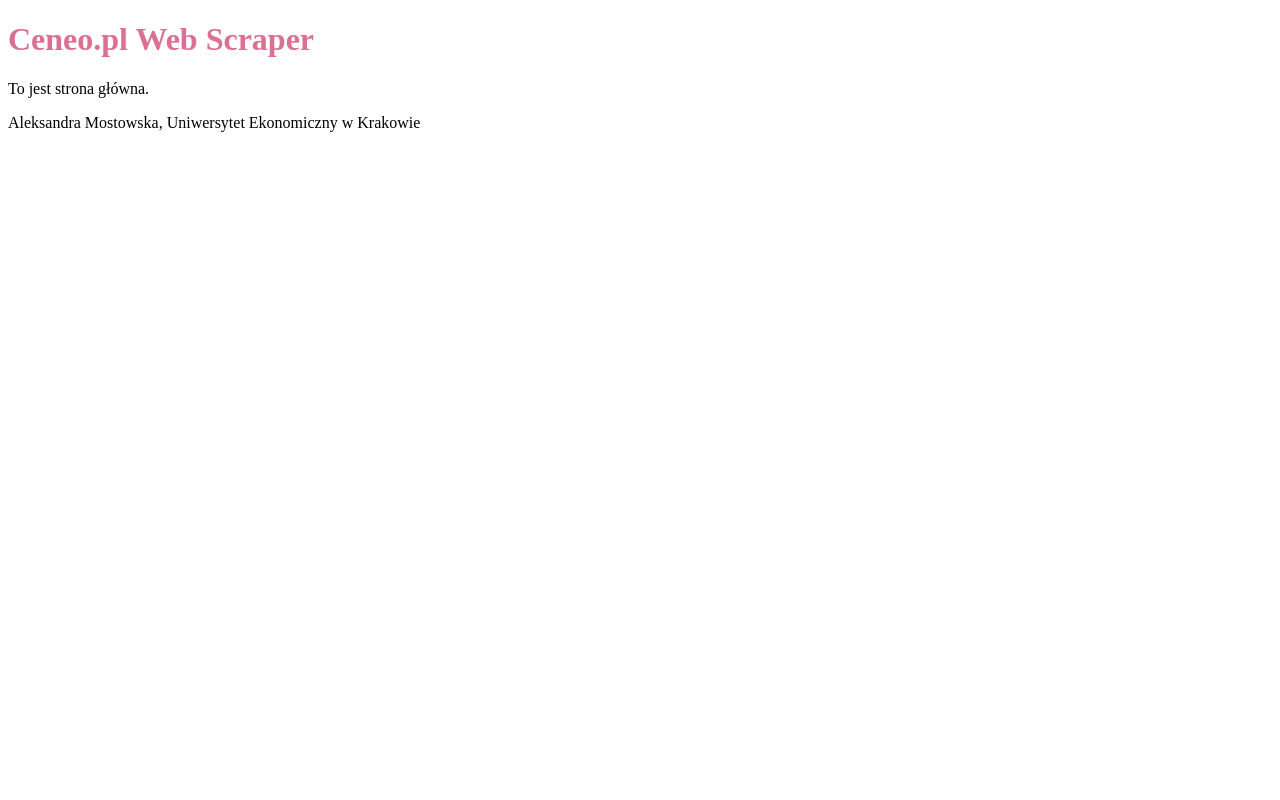
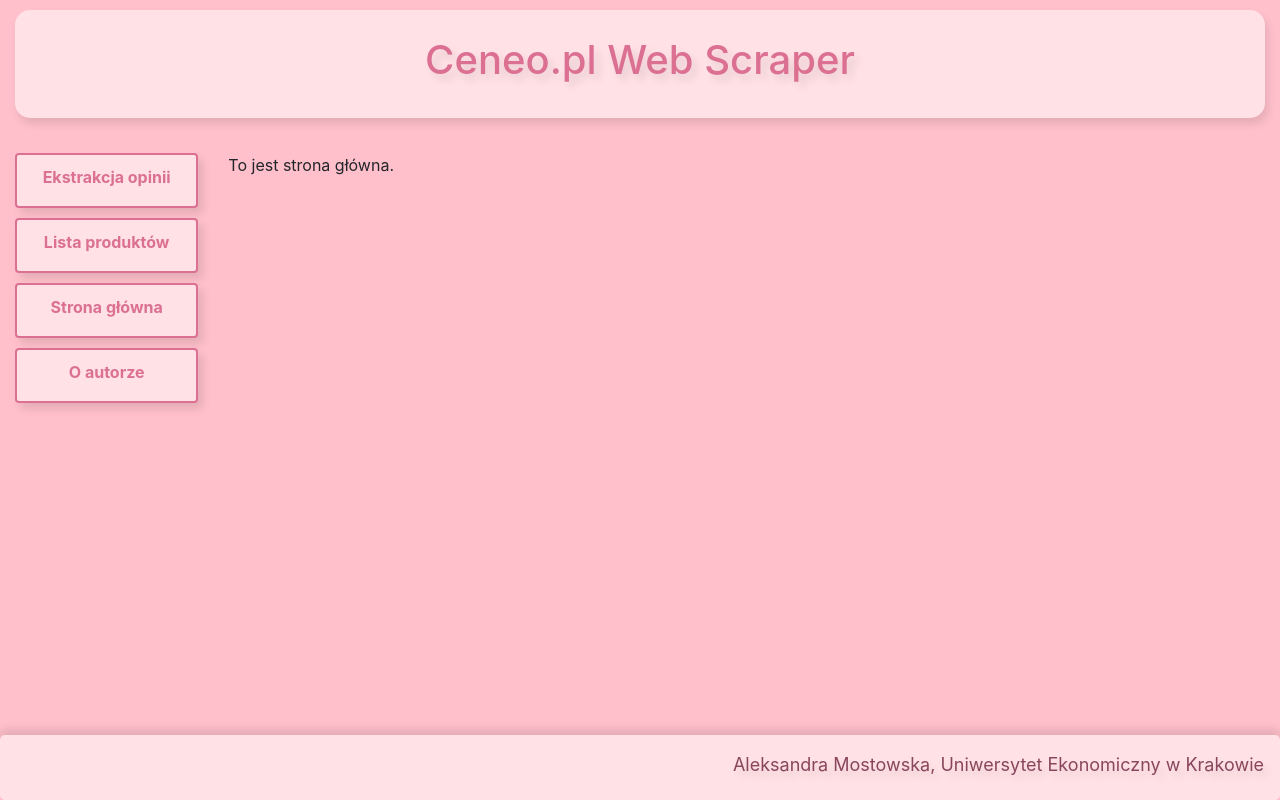
Before and after one commit to AleksandraMostowska/CeneoWebScraperAM, a Flask app: page / in a window 1280 px wide. Run offline with Flask 3, Linux system fonts and the light colour scheme.

Commit message:
homework 2024-05-08 AM

```diff
--- a/app/static/style.css
+++ b/app/static/style.css
@@ -1,3 +1,86 @@
-h1{
+header h1 {
+    display: inline-block;
+    padding: 10px;
     color: palevioletred;
+    transition: transform 0.3s ease;
 }
+
+header h1:hover {
+    transform: scale(1.1);
+}
+
+body {
+    background-color: pink;
+}
+
+header {
+    background-color: rgb(255, 225, 230);
+    padding: 20px;
+    text-align: center;
+    text-shadow: 5px 6px 8px rgba(0, 0, 0, 0.1);
+    border-radius: 15px;
+    box-shadow: 3px 6px 8px rgba(0, 0, 0, 0.1);
+    margin-left: 15px;
+    margin-right: 15px;
+    margin-top: 10px;
+}
+
+section {
+    display: flex;
+    padding-top: 35px;
+}
+
+nav {
+    width: 200px;
+    background-color: pink;
+    /* background-color: #f8f9fa; */
+    padding: 20px;
+    padding-left: 30;
+}
+
+footer {
+    height: 65px;
+    background-color: white;
+    padding: 10px 20px;
+    margin-top: auto;
+    text-align: right;
+    border-radius: 5px;
+    font-size: large;
+    font-weight: 400;
+    background-color: rgb(255, 225, 230);
+    color: rgb(137, 70, 93);
+    box-shadow: 0px -6px 8px rgba(0, 0, 0, 0.1);
+    text-shadow: 5px 6px 8px rgba(0, 0, 0, 0.1);
+}
+
+.nav-link{
+    color: palevioletred;
+    font-weight: 700;
+    border: 1px solid palevioletred;
+    border-radius: 10px;
+    border-width: 2px;
+    padding: 10px;
+    margin-bottom: 10px;
+    box-shadow: 5px 6px 8px rgba(0, 0, 0, 0.1);
+    transition: transform 0.3s ease;
+    background-color: rgb(255, 225, 230);
+}
+
+.nav-link:hover {
+    background-color: palevioletred;
+    color: rgb(255, 225, 230);
+    border: 1px solid rgb(255, 225, 230);
+    border-radius: 10px;
+    border-width: 2px;
+    padding: 10px;
+    margin-bottom: 10px;
+    box-shadow: 5px 6px 8px rgba(0, 0, 0, 0.1);
+    transform: scale(1.1);
+}
+
+.fixed-left {
+    width: 200px;
+    height: 300px;
+    padding-left: 15px;
+    margin-top: 15px;
+}
--- a/app/templates/base.html
+++ b/app/templates/base.html
@@ -1,22 +1,38 @@
+
+
 <!DOCTYPE html>
 <html lang="en">
 <head>
     <meta charset="UTF-8">
     <meta name="viewport" content="width=device-width, initial-scale=1.0">
+    <link rel="stylesheet" href="https://cdn.jsdelivr.net/npm/bootstrap@4.4.1/dist/css/bootstrap.min.css" integrity="sha384-Vkoo8x4CGsO3+Hhxv8T/Q5PaXtkKtu6ug5TOeNV6gBiFeWPGFN9MuhOf23Q9Ifjh" crossorigin="anonymous">
     <link rel="stylesheet" href="{{ url_for('static', filename='style.css') }}">
     <title>Ceneo.pl Web Scraper</title>
 </head>
 <body>
-    <header>
+    <header class="p-3">
         <h1>Ceneo.pl Web Scraper</h1>
     </header>
-    <section>
-        {% block content %}
-            <p>To jest plik bazowy.</p>
-        {% endblock %}
-    </section>
-    <footer>
+
+    <div class="container-fluid">
+        <div class="row">
+            <nav class="col-md-2 nav nav-pills flex-column flex-sm-column fixed-left">
+                <a class="flex-sm-fill text-sm-center nav-link" href="#">Ekstrakcja opinii</a>
+                <a class="flex-sm-fill text-sm-center nav-link" href="#">Lista produktów</a>
+                <a class="flex-sm-fill text-sm-center nav-link" href="#">Strona główna</a>
+                <a class="flex-sm-fill text-sm-center nav-link" href="#">O autorze</a>
+            </nav>
+            <section class="col-md-9">
+                {% block content %}
+                    <p>To jest plik bazowy.</p>
+                {% endblock %}
+            </section>
+        </div>
+    </div>
+
+    <footer class="fixed-bottom p-3">
         <p>Aleksandra Mostowska, Uniwersytet Ekonomiczny w Krakowie</p>
     </footer>
+
 </body>
 </html>
```
